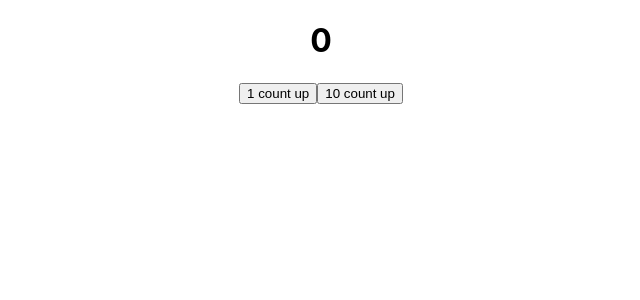
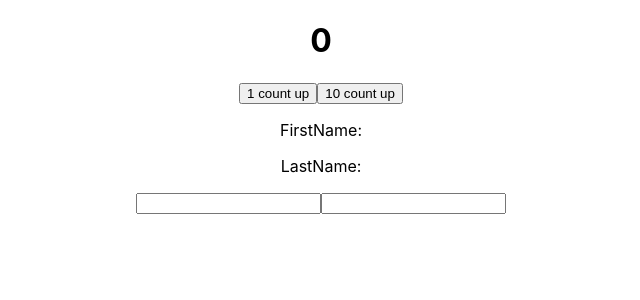
Before and after one commit to yk-port/react-hooks, a React (Create React App) app: page / in a window 1280 px wide. Shown: the top 300 px of the page, without its empty margins (319-959 px from the left). Built offline with nearby package versions, Linux system fonts and the light colour scheme.

Commit message:
feat: オブジェクトの更新の処理

```diff
--- a/src/App.js
+++ b/src/App.js
@@ -1,12 +1,13 @@
 import React from 'react';
 import './App.css';
-// import Counter from './components/Counter';
 import CounterHook from './components/CounterHook';
+import FormHook from './components/FormHook';
 
 function App() {
   return (
     <div className="App">
       <CounterHook />
+      <FormHook />
     </div>
   );
 }
--- /dev/null
+++ b/src/components/FormHook.js
@@ -0,0 +1,27 @@
+import React, {useState} from 'react'
+
+function FormHook() {
+  const [name, setName] = useState({ firstName: '', lastName: '' });
+  return (
+    <div>
+      <div>
+        <p>FirstName: {name.firstName}</p>
+        <p>LastName: {name.lastName}</p>
+      </div>
+      <form>
+        <input
+          type="text"
+          value={name.firstName}
+          onChange={e => setName({ ...name, firstName: e.target.value })}
+        />
+        <input
+          type="text"
+          value={name.lastName}
+          onChange={e => setName({ ...name, lastName: e.target.value })}
+        />
+      </form>
+    </div>
+  )
+}
+
+export default FormHook
```
Also changed, not shown: src/components/Counter.js (deleted, +0 -28 lines).
